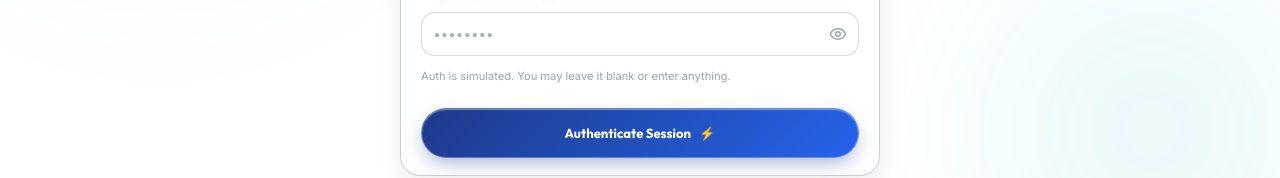
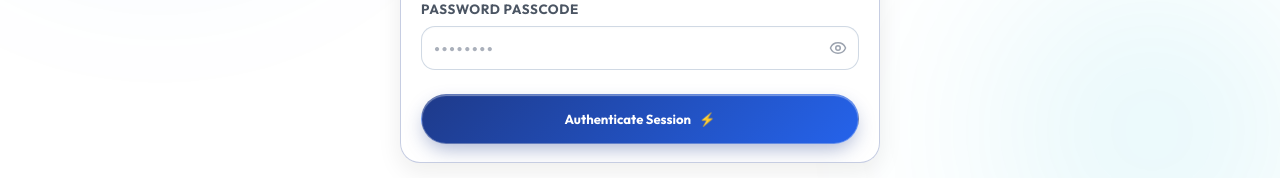
Before and after one commit to TrishaDevadhe/Presales, a Next.js app: page / in a window 1280 px wide. Shown: the part 494-672 px from the top of the page. Built offline with nearby package versions, Linux system fonts and the light colour scheme; no server answers; the database is empty.

Commit message:
Remove simulated auth hint text from login page

```diff
--- a/src/components/LoginPage.js
+++ b/src/components/LoginPage.js
@@ -235,9 +235,6 @@ export default function LoginPage() {
                   {showPassword ? <EyeOff size={18} /> : <Eye size={18} />}
                 </button>
               </div>
-              <span style={{ fontSize: '0.7rem', color: 'var(--text-muted)', marginTop: '0.35rem', display: 'block', lineHeight: 1.3 }}>
-                Auth is simulated. You may leave it blank or enter anything.
-              </span>
             </div>
 
             {error && (
```
Lines whose indentation alone changed are shown as unchanged.
